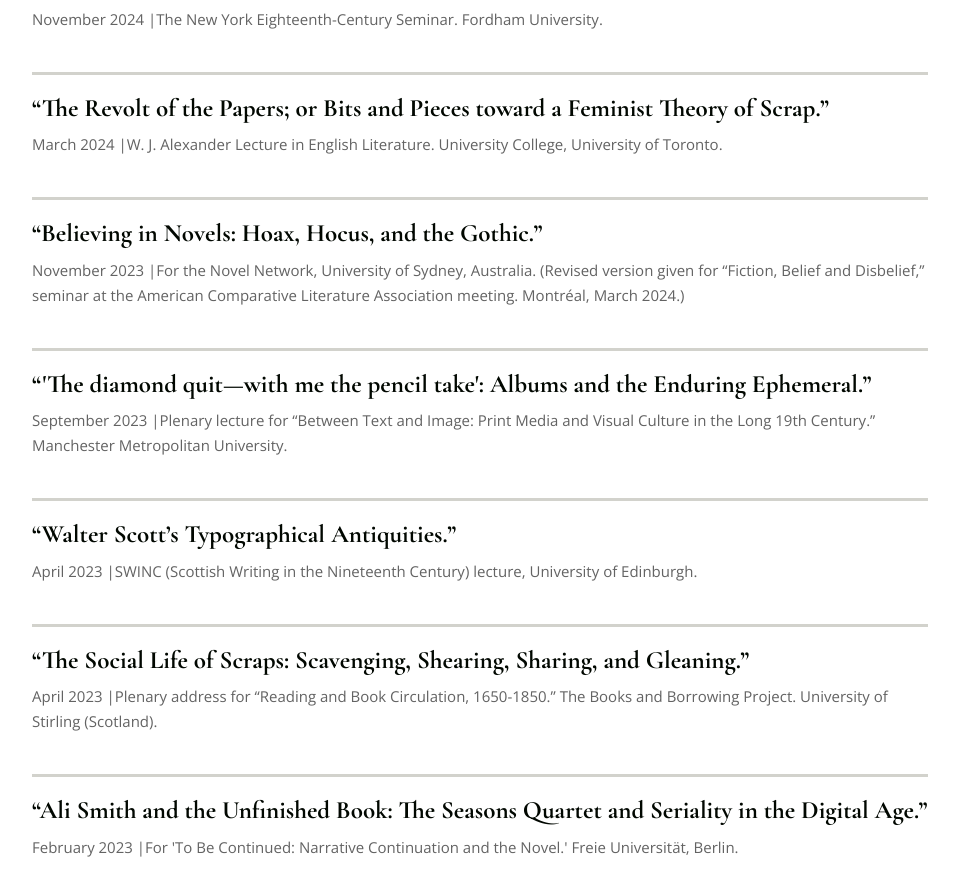
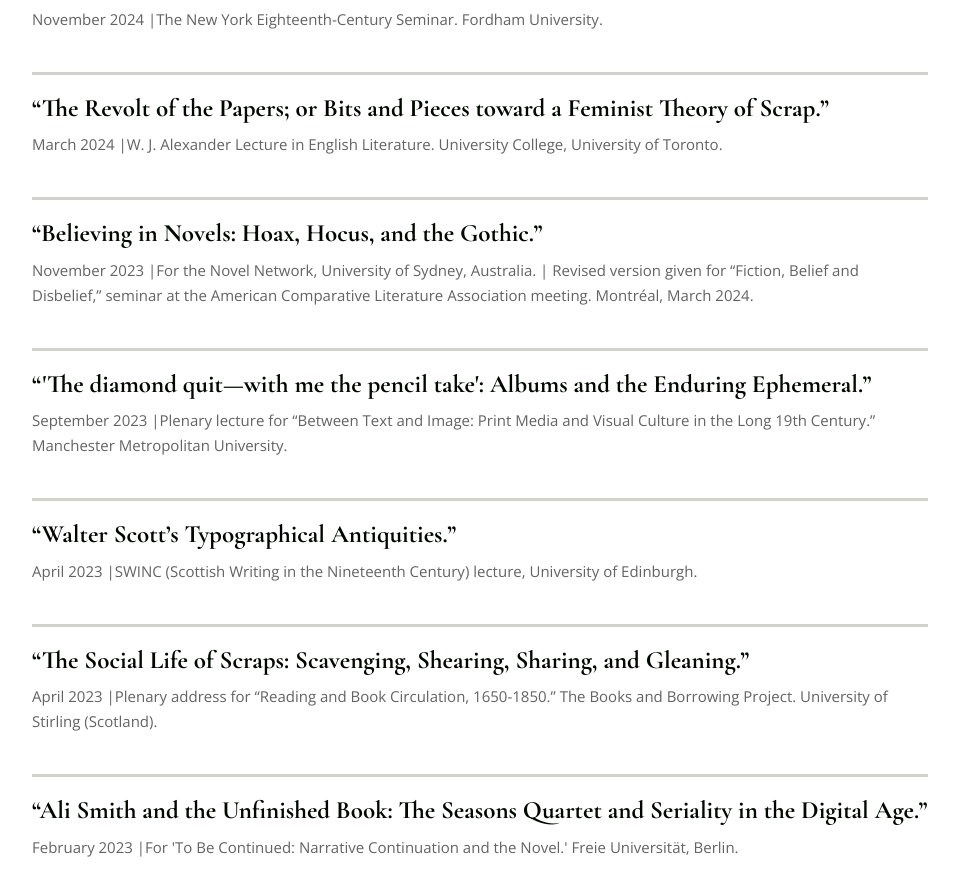
Before and after one commit to ceyingst/DLSite, a Jekyll site: the page built from talks.html, in a window 1280 px wide and 900 px high, scrolled down 972 px. Shown: the top 896 px of the window, without its empty margins (160-1119 px from the left). Built offline with Jekyll 4.4.1, drawn with Linux system fonts in a browser that asks for light colours; nearby versions of some CDN libraries; some web fonts are replaced.

```diff
--- a/_data/talks.yml
+++ b/_data/talks.yml
@@ -12,7 +12,7 @@
   content: W. J. Alexander Lecture in English Literature. University College, University of Toronto.
 - title: 'Believing in Novels: Hoax, Hocus, and the Gothic.'
   date: November 2023
-  content: "For the Novel Network, University of Sydney, Australia. (Revised version given for “Fiction, Belief and Disbelief,” seminar at the American Comparative Literature Association meeting. Montréal, March 2024.)"
+  content: "For the Novel Network, University of Sydney, Australia. | Revised version given for “Fiction, Belief and Disbelief,” seminar at the American Comparative Literature Association meeting. Montréal, March 2024."
 - title: "'The diamond quit—with me the pencil take': Albums and the Enduring Ephemeral."
   date: September 2023
   content: 'Plenary lecture for “Between Text and Image: Print Media and Visual Culture in the Long 19th Century.” Manchester Metropolitan University.'
```
